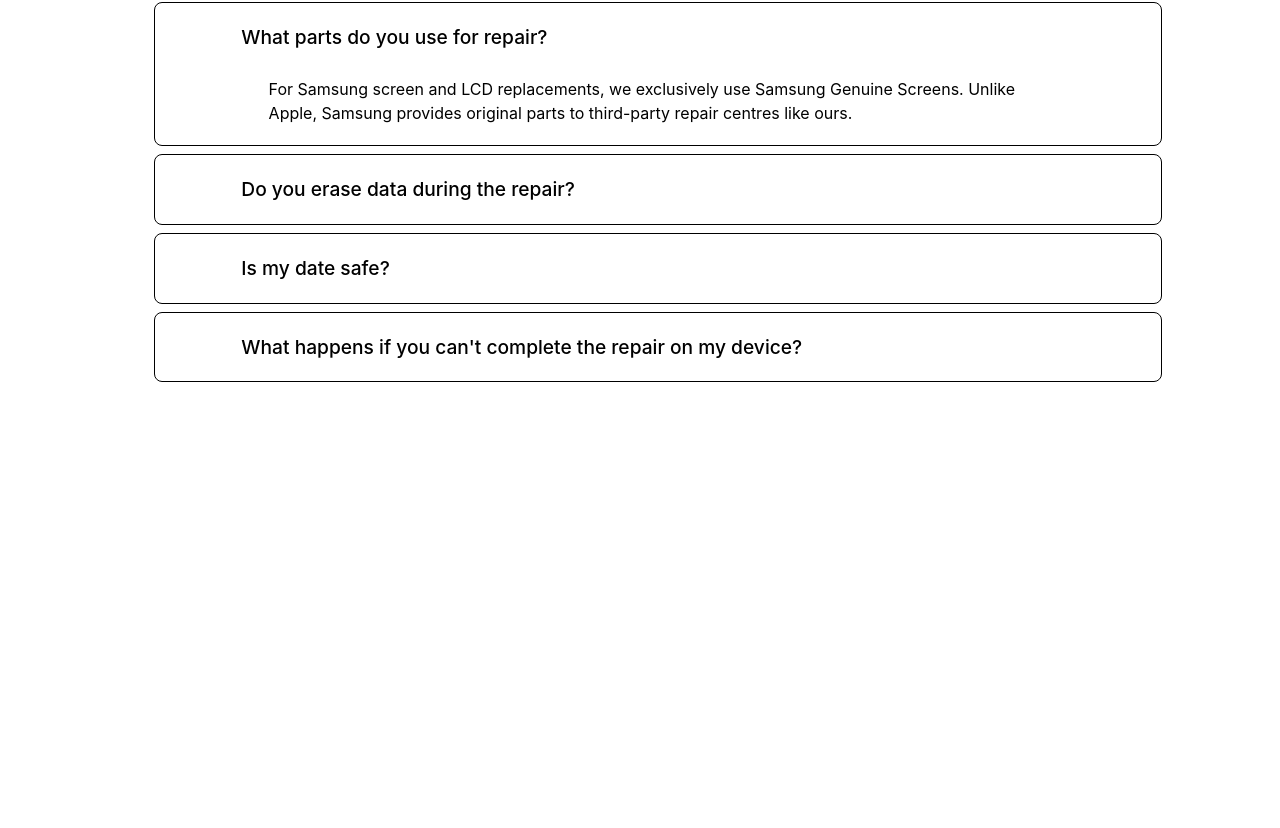
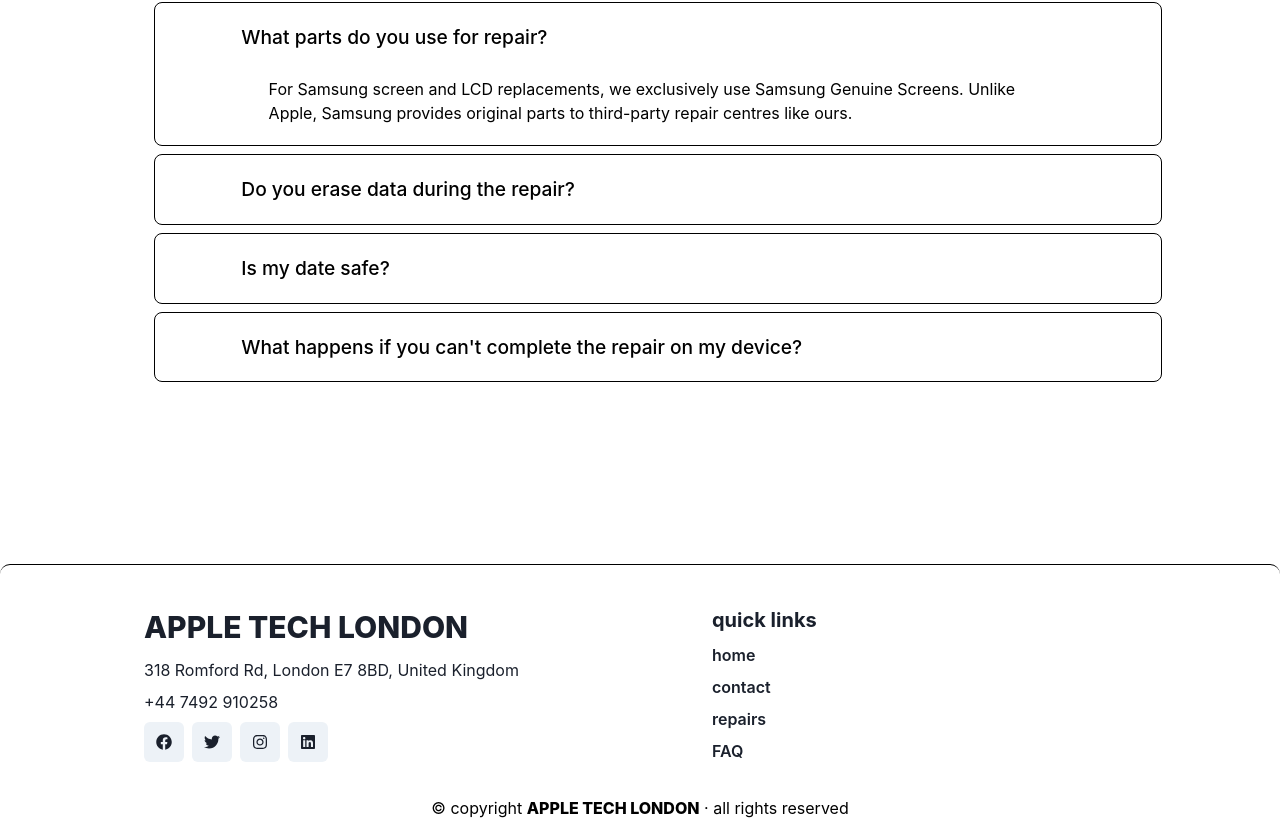
Before and after one commit to Dev-Satish-01/apple-tech-london, a React (Create React App) app: page / in a window 1280 px wide. Shown: the part 1786-2614 px from the top of the page. Before the commit the page ends 2168 px from the top, so only its background shows below. Built offline with nearby package versions, Linux system fonts and the light colour scheme.

Commit message:
Footer + Loader

```diff
--- a/package.json
+++ b/package.json
@@ -14,9 +14,11 @@
     "framer-motion": "^11.2.10",
     "react": "^18.3.1",
     "react-dom": "^18.3.1",
+    "react-icons": "^5.2.1",
     "react-router-dom": "^6.23.1",
     "react-scripts": "^5.0.1",
     "react-slick": "^0.30.2",
+    "react-spinners": "^0.13.8",
     "slick-carousel": "^1.8.1",
     "web-vitals": "^2.1.4"
   },
--- a/src/Components/CardBox.js
+++ b/src/Components/CardBox.js
@@ -21,8 +21,9 @@ export default function CardBox() {
             position="relative"
             top={isSmallerThan900 ? "900" : "800"}
             p={isSmallerThan900 ? "1rem" : "0"}
+            className="selectDisable"
         >
-            <Box className="selectDisable"
+            <Box
                 color={color} fontWeight={800}
                 textAlign="center"
                 pb="15"
--- a/src/Components/FAQ.js
+++ b/src/Components/FAQ.js
@@ -21,8 +21,9 @@ export default function FAQ() {
             top={isSmallerThan800 ? "1350" : "1600"}
             left="18"
             w="100%"
+            className="selectDisable"
         >
-            <Box className="selectDisable" fontSize="3.2rem"
+            <Box fontSize="3.2rem"
                 color={color} fontWeight={800}
                 textAlign='center'
             >FAQ
--- /dev/null
+++ b/src/Components/Footer.js
@@ -0,0 +1,56 @@
+import React from 'react';
+import { useColorModeValue } from "@chakra-ui/color-mode";
+import { Box, Flex, Text, Link, IconButton, useMediaQuery, HStack, ButtonGroup, VStack } from '@chakra-ui/react';
+import { FaFacebook, FaTwitter, FaInstagram, FaLinkedin } from 'react-icons/fa';
+import { useNavigate } from "react-router-dom";
+
+export default function Footer() {
+  const [isSmallerThan900] = useMediaQuery("(max-width:900px)");
+  const color = useColorModeValue('black', 'white')
+  const navigate = useNavigate();
+
+  return (
+    <>
+      {isSmallerThan900 ? <></>
+        : <Box position="absolute" top="2350" className="selectDisable" w="100%" py={10} borderTopWidth={1} borderTopColor={color} borderTopRadius={10}>
+          <Flex ml="9rem">
+              <VStack w="50%" alignItems="left">
+                <Text fontWeight="800" fontSize="30">APPLE TECH LONDON</Text>
+                <Link>318 Romford Rd, London E7 8BD, United Kingdom</Link>
+                <Link>+44 7492 910258</Link>
+                <ButtonGroup>
+                  <IconButton as="a" href="https://facebook.com" aria-label="Facebook" icon={<FaFacebook />} />
+                  <IconButton as="a" href="https://twitter.com" aria-label="Twitter" icon={<FaTwitter />} />
+                  <IconButton as="a" href="https://instagram.com" aria-label="Instagram" icon={<FaInstagram />} />
+                  <IconButton as="a" href="https://linkedin.com" aria-label="LinkedIn" icon={<FaLinkedin />} />
+                </ButtonGroup>
+              </VStack>
+              <Box w="50%">
+                <VStack alignItems="left">
+                  <Text fontWeight="700" fontSize="20">quick links</Text>
+                  <Link fontSize="s" fontWeight="600" onClick={() => navigate('/')}>home</Link>
+                  <Link fontSize="s" fontWeight="600" onClick={() => navigate('/contact')}>contact</Link>
+                  <Link fontSize="s" fontWeight="600" onClick={() => navigate('/')}>repairs</Link>
+                  <Link fontSize="s" fontWeight="600" onClick={() => navigate('/')}>FAQ</Link>
+                </VStack>
+              </Box>
+          </Flex>
+
+        </Box>
+      }
+      <Box w='100%' h='10px' position="absolute" top="2550"
+        paddingBlock="1rem"
+        color={color}
+        textAlign="center"
+        py={8}
+      >
+        © copyright {" "}
+        <Text display="inline" fontWeight="800">
+          APPLE TECH LONDON
+        </Text>{" "}
+        · all rights reserved
+      </Box>
+
+    </>
+  );
+};
--- /dev/null
+++ b/src/Components/Preloader.js
@@ -0,0 +1,34 @@
+import ScaleLoader from "react-spinners/ScaleLoader";
+import React from 'react';
+import { Flex } from '@chakra-ui/react';
+
+export default function Preloader() {
+    const [loading, setLoading] = React.useState(true);
+
+    React.useEffect(() => {
+        setTimeout(() => {
+            setLoading(false);
+        }, 2000);
+    }, []);
+
+    return (
+        <Flex
+            justifyContent={"center"}
+            alignItems="center"
+            position="fixed"
+            zIndex="26"
+            w="100%"
+            h="100vh"
+            display={loading ? "flex" : "none"}
+            bg="blackAlpha.400"
+            backdropFilter="blur(10px)"
+        >
+            <ScaleLoader
+                color="#D4D4D4"
+                loading={loading}
+                size={60}
+                speedMultiplier={0.7}
+            />
+        </Flex>
+    )
+}
--- a/src/Pages/Home.js
+++ b/src/Pages/Home.js
@@ -2,14 +2,18 @@ import Navbar from "../Components/Navbar";
 import BodyHome from "../Components/BodyHome";
 import FAQ from "../Components/FAQ";
 import CardBox from "../Components/CardBox";
+import Footer from "../Components/Footer";
+import Preloader from "../Components/Preloader";
 
 export default function Home() {
     return (
         <>
+            <Preloader />
             <Navbar />
             <BodyHome />
             <CardBox />
             <FAQ />
+            <Footer />
         </>
     )
 }
--- a/src/index.css
+++ b/src/index.css
@@ -16,3 +16,9 @@ html {
     -o-user-select: none;
     user-select: none;
 }
+
+body{
+    min-height: 100vh;
+    display: flex;
+    flex-direction: column;
+}
```
Also changed, not shown: 1 other file (tests, documents, lock files or other folders).
